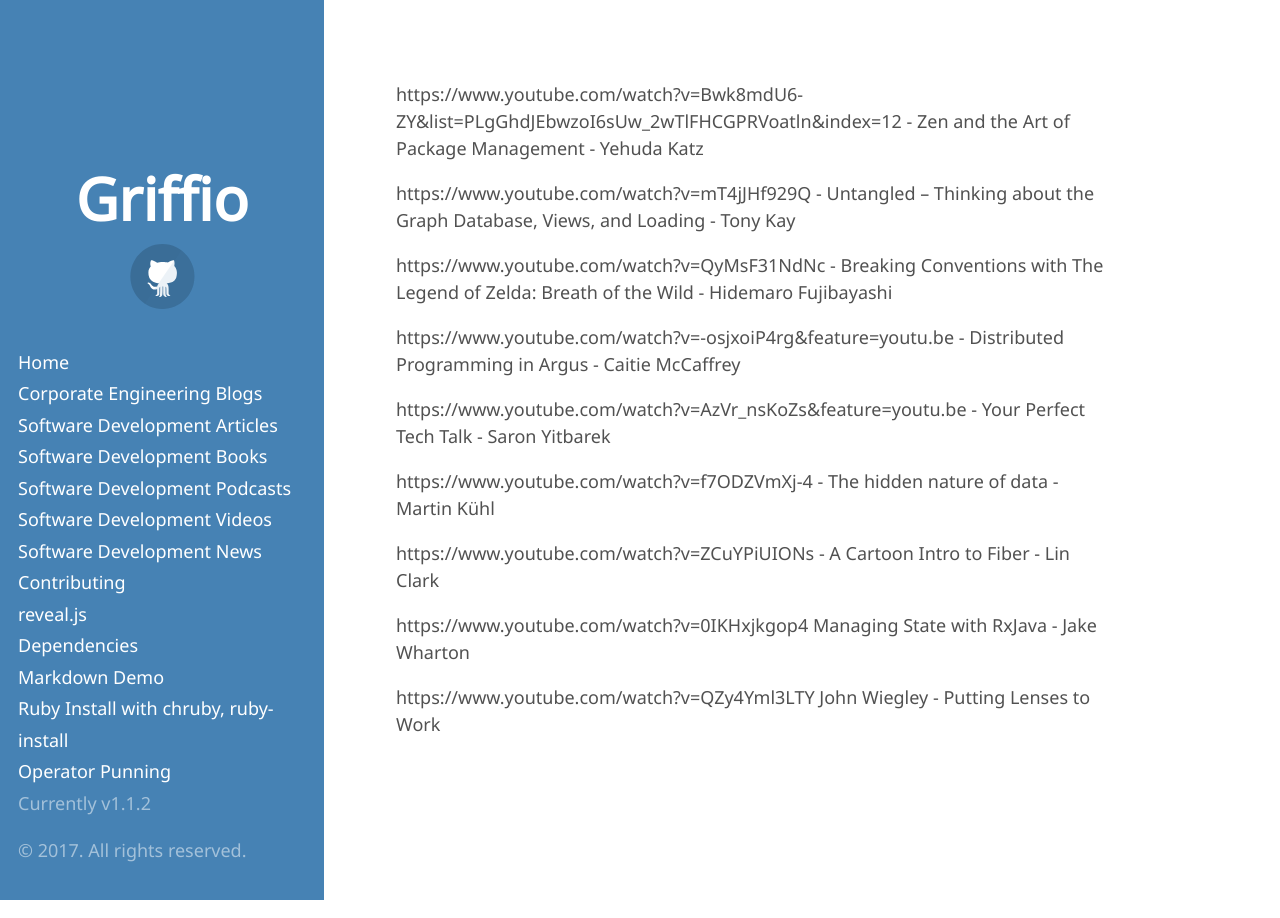
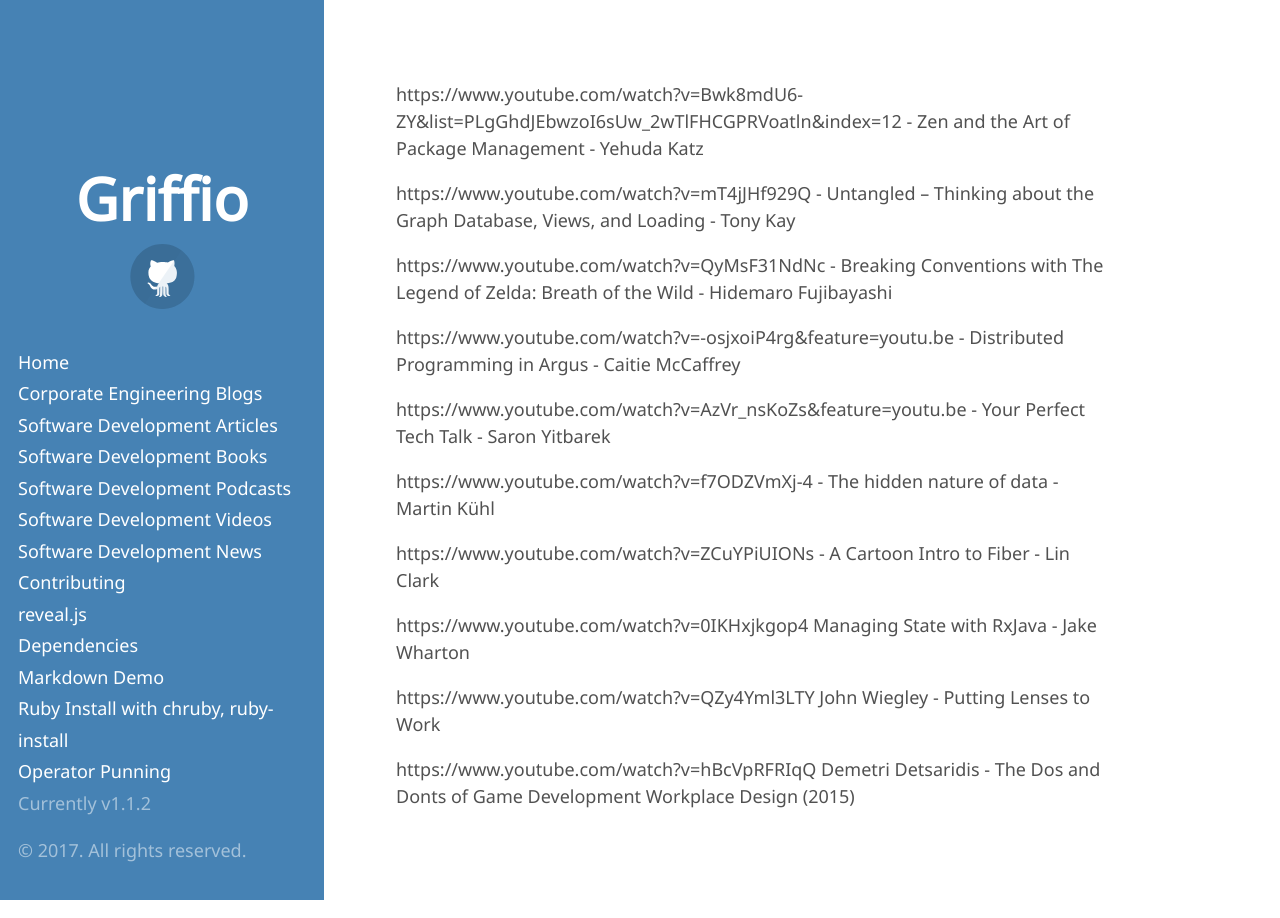
Before and after one commit to griffio/griffio.github.io, a Jekyll site: the page built from tech_talks_highlighted_2017.md, in a window 1280 px wide. Built offline with Jekyll 4.4.1, drawn with Linux system fonts in a browser that asks for light colours; some web fonts are replaced; our own code applies the rules of GitHub Pages for plain Markdown files.

Commit message:
The Dos and Donts of Game Development Workplace Design

```diff
--- a/tech_talks_highlighted_2017.md
+++ b/tech_talks_highlighted_2017.md
@@ -15,3 +15,5 @@
 https://www.youtube.com/watch?v=0IKHxjkgop4 Managing State with RxJava - Jake Wharton
 
 https://www.youtube.com/watch?v=QZy4Yml3LTY John Wiegley - Putting Lenses to Work
+
+https://www.youtube.com/watch?v=hBcVpRFRIqQ Demetri Detsaridis - The Dos and Donts of Game Development Workplace Design (2015)
```
